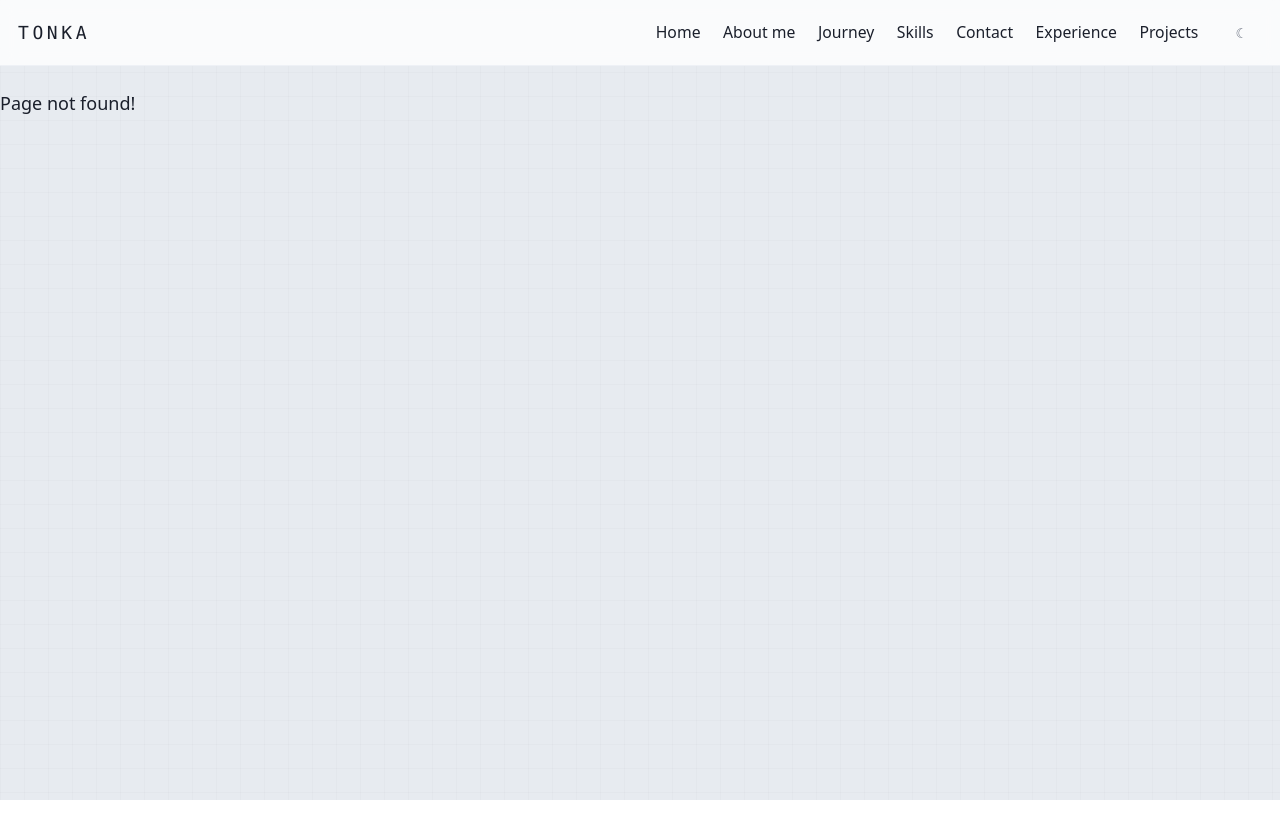
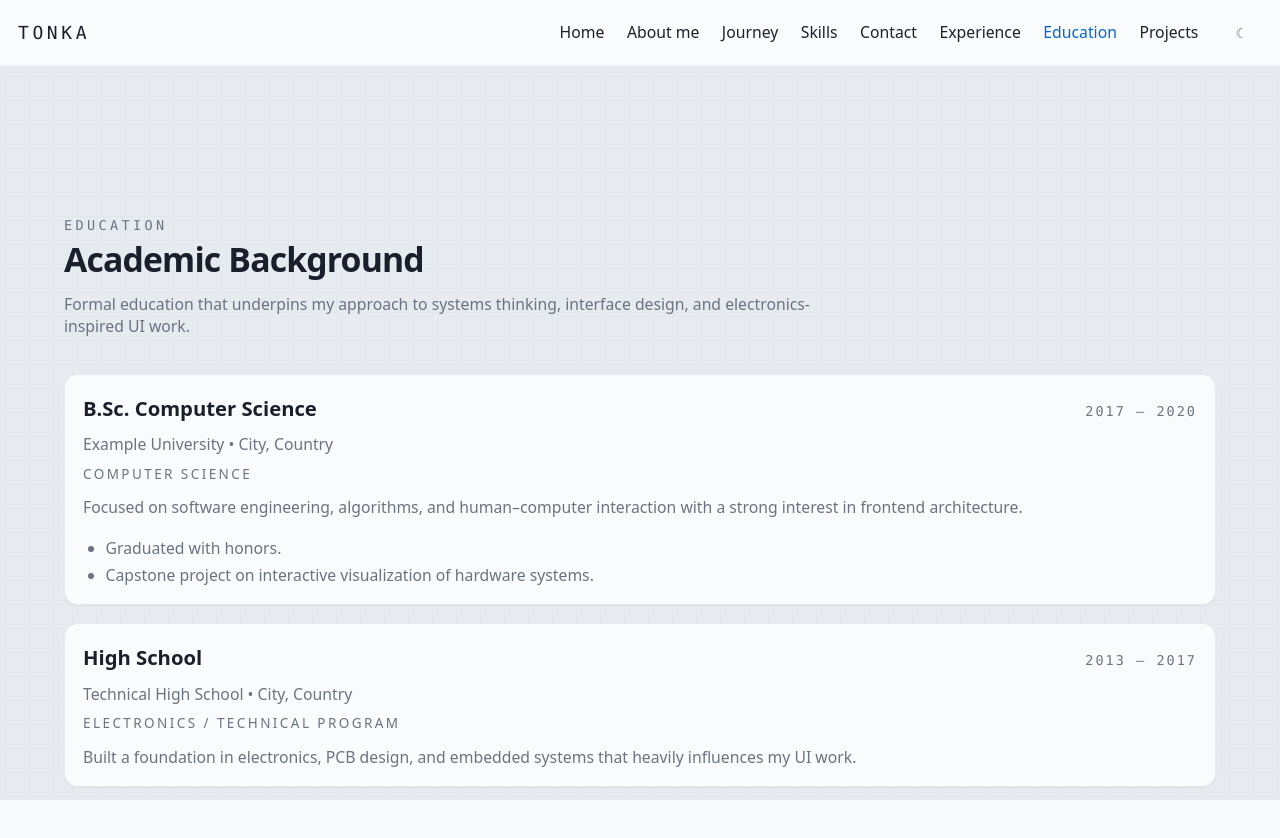
Before and after one commit to 70nKA/my-portfolio, a React (Vite) app: page /my-portfolio/education in a window 1280 px wide. Before the commit this address had no page. Shown: the top 838 px of the page. Before the commit the page ends 800 px from the top, so only its background shows below. Built offline with nearby package versions, Linux system fonts and the light colour scheme.

Commit message:
[update] EducationSection created!

```diff
--- a/src/components/layout/Header.tsx
+++ b/src/components/layout/Header.tsx
@@ -9,7 +9,7 @@ function cn(...classes: Array<string | false | null | undefined>): string {
   return classes.filter(Boolean).join(' ');
 }
 
-type PageNavItemId = 'home' | 'projects' | 'experience';
+type PageNavItemId = 'home' | 'projects' | 'experience' | 'education';
 type SectionNavItemId = 'about' | 'journey' | 'skills' | 'contact';
 
 type PageNavItem = {
@@ -35,6 +35,7 @@ const navItems: NavItem[] = [
   { id: 'skills', label: 'Skills', type: 'section', hash: '#skills' },
   { id: 'contact', label: 'Contact', type: 'section', hash: '#contact' },
   { id: 'experience', label: 'Experience', type: 'page', to: '/experience' },
+  { id: 'education', label: 'Education', type: 'page', to: '/education' },
   { id: 'projects', label: 'Projects', type: 'page', to: '/projects' },
 ];
 
--- /dev/null
+++ b/src/components/sections/EducationSection.tsx
@@ -0,0 +1,55 @@
+import React from 'react';
+import { Link } from 'react-router-dom';
+import { SectionHeading } from '../ui/SectionHeading';
+import { Card } from '../ui/Card';
+import { education } from '../../data/educations';
+
+export const EducationSection: React.FC = () => {
+  // Show only the first 1–2 items as a teaser
+  const preview = education.slice(0, 2);
+
+  return (
+    <section
+      id="education"
+      className="px-4 py-16 sm:py-20 lg:py-24 xl:py-28 2xl:py-32 scroll-mt-24"
+    >
+      <div className="mx-auto max-w-5xl">
+        <SectionHeading eyebrow="Education" title="Academic Background" />
+
+        <p className="mt-3 max-w-2xl text-sm text-schematic-muted dark:text-pcb-muted">
+          Degrees and programs that built the foundation for my work across
+          frontend engineering and electronics-inspired interfaces.
+        </p>
+
+        <div className="mt-6 grid gap-4 md:grid-cols-2">
+          {preview.map((ed) => (
+            <Card
+              key={ed.id}
+              className="border-schematic-grid/70 bg-schematic-surface/80 dark:border-pcb-dot/70 dark:bg-pcb-surface/80"
+            >
+              <h3 className="text-base font-semibold">{ed.degree}</h3>
+              <p className="text-sm font-medium text-schematic-muted dark:text-pcb-muted">
+                {ed.school}
+              </p>
+              <p className="mt-1 text-xs text-schematic-muted dark:text-pcb-muted">
+                {ed.period}
+              </p>
+              <p className="mt-2 text-sm text-schematic-muted dark:text-pcb-muted line-clamp-3">
+                {ed.description}
+              </p>
+            </Card>
+          ))}
+        </div>
+
+        <div className="mt-6">
+          <Link
+            to="/education"
+            className="text-sm font-medium text-schematic-accent underline-offset-4 hover:underline dark:text-pcb-traceBlue"
+          >
+            View full education
+          </Link>
+        </div>
+      </div>
+    </section>
+  );
+};
--- /dev/null
+++ b/src/data/educations.ts
@@ -0,0 +1,28 @@
+import type { EducationItem } from '../types/content';
+
+export const education: EducationItem[] = [
+  {
+    id: 'bsc-compsci',
+    degree: 'B.Sc. Computer Science',
+    field: 'Computer Science',
+    school: 'Example University',
+    location: 'City, Country',
+    period: '2017 – 2020',
+    description:
+      'Focused on software engineering, algorithms, and human–computer interaction with a strong interest in frontend architecture.',
+    highlights: [
+      'Graduated with honors.',
+      'Capstone project on interactive visualization of hardware systems.',
+    ],
+  },
+  {
+    id: 'hs-electronics',
+    degree: 'High School',
+    field: 'Electronics / Technical Program',
+    school: 'Technical High School',
+    location: 'City, Country',
+    period: '2013 – 2017',
+    description:
+      'Built a foundation in electronics, PCB design, and embedded systems that heavily influences my UI work.',
+  },
+];
--- /dev/null
+++ b/src/pages/EducationPage.tsx
@@ -0,0 +1,58 @@
+import React from 'react';
+import { SectionHeading } from '../components/ui/SectionHeading';
+import { Card } from '../components/ui/Card';
+import { education } from '../data/educations';
+
+export const EducationPage: React.FC = () => {
+  return (
+    <div className="px-4 py-16 sm:py-20 lg:py-24 xl:py-28 2xl:py-32">
+      <div className="mx-auto max-w-5xl">
+        <SectionHeading eyebrow="Education" title="Academic Background" />
+        <p className="mt-3 max-w-2xl text-sm text-schematic-muted dark:text-pcb-muted">
+          Formal education that underpins my approach to systems thinking,
+          interface design, and electronics-inspired UI work.
+        </p>
+
+        <div className="mt-8 space-y-4">
+          {education.map((ed) => (
+            <Card
+              key={ed.id}
+              className="flex flex-col gap-2 border-schematic-grid/70 bg-schematic-surface/80
+                         dark:border-pcb-dot/70 dark:bg-pcb-surface/80"
+            >
+              <div className="flex flex-wrap items-baseline justify-between gap-2">
+                <h3 className="text-lg font-semibold">{ed.degree}</h3>
+                <span className="text-xs font-mono uppercase tracking-[0.15em] text-schematic-muted dark:text-pcb-muted">
+                  {ed.period}
+                </span>
+              </div>
+
+              <p className="text-sm font-medium text-schematic-muted dark:text-pcb-muted">
+                {ed.school}
+                {ed.location ? ` • ${ed.location}` : ''}
+              </p>
+
+              {ed.field && (
+                <p className="text-xs uppercase tracking-[0.18em] text-schematic-muted dark:text-pcb-muted">
+                  {ed.field}
+                </p>
+              )}
+
+              <p className="mt-1 text-sm text-schematic-muted dark:text-pcb-muted">
+                {ed.description}
+              </p>
+
+              {ed.highlights && ed.highlights.length > 0 && (
+                <ul className="mt-2 list-disc space-y-1 pl-5 text-sm text-schematic-muted dark:text-pcb-muted">
+                  {ed.highlights.map((h) => (
+                    <li key={h}>{h}</li>
+                  ))}
+                </ul>
+              )}
+            </Card>
+          ))}
+        </div>
+      </div>
+    </div>
+  );
+};
--- a/src/pages/HomePage.tsx
+++ b/src/pages/HomePage.tsx
@@ -1,6 +1,7 @@
 import React from 'react';
 import { HeroSection } from '../components/sections/HeroSection';
 import { AboutSection } from '../components/sections/AboutSection';
+import { EducationSection } from '../components/sections/EducationSection';
 import { JourneySection } from '../components/sections/JourneySection';
 import { SkillsSection } from '../components/sections/SkillsSection';
 import { ContactSection } from '../components/sections/ContactSection';
@@ -12,6 +13,7 @@ export const HomePage: React.FC = () => {
       <HeroSection />
       <AboutSection />
       <ExperienceSection />
+      <EducationSection />
       <JourneySection />
       <SkillsSection />
       <ContactSection />
--- a/src/pages/ProjectDetailPage.tsx
+++ b/src/pages/ProjectDetailPage.tsx
@@ -26,15 +26,27 @@ export const ProjectDetailPage: React.FC = () => {
   }
 
   return (
-    <div className="px-4 py-16">
-      <div className="mx-auto max-w-3xl">
+    <div className="px-4 py-16 sm:py-20 lg:py-24 xl:py-28 2xl:py-32">
+      <div className="mx-auto max-w-5xl">
         <SectionHeading eyebrow="Project" title={project.title} />
 
         <p className="mt-3 text-sm text-schematic-muted dark:text-pcb-muted">
           {project.shortDescription}
         </p>
 
-        {/* PCB-style layout emphasis in dark mode can be enhanced later */}
+        {/* Hero image */}
+        {project.heroImageUrl && (
+          <div className="mt-6 overflow-hidden rounded-xl border border-schematic-grid/70 bg-schematic-surface/60 dark:border-pcb-dot/70 dark:bg-pcb-surface/60">
+            <img
+              src={project.heroImageUrl}
+              alt={`${project.title} preview`}
+              className="h-auto w-full object-cover"
+              loading="lazy"
+            />
+          </div>
+        )}
+
+        {/* Main content card */}
         <div className="mt-8 space-y-6 rounded-xl border border-schematic-grid/60 bg-schematic-surface/80 p-6 shadow-sm backdrop-blur dark:border-pcb-dot/60 dark:bg-pcb-surface/80">
           {project.longDescription && (
             <p className="text-sm text-schematic-muted dark:text-pcb-muted">
@@ -55,6 +67,28 @@ export const ProjectDetailPage: React.FC = () => {
               ))}
             </div>
           </div>
+
+          {/* Gallery */}
+          {project.images && project.images.length > 0 && (
+            <div>
+              <h3 className="text-sm font-semibold">Screenshots</h3>
+              <div className="mt-3 grid gap-3 sm:grid-cols-2">
+                {project.images.map((src, index) => (
+                  <div
+                    key={src}
+                    className="overflow-hidden rounded-lg border border-schematic-grid/40 bg-schematic-surface/60 dark:border-pcb-dot/40 dark:bg-pcb-surface/60"
+                  >
+                    <img
+                      src={src}
+                      alt={`${project.title} screenshot ${index + 1}`}
+                      className="h-auto w-full object-cover"
+                      loading="lazy"
+                    />
+                  </div>
+                ))}
+              </div>
+            </div>
+          )}
 
           <div className="flex flex-wrap gap-3 text-sm">
             {project.liveUrl && (
--- a/src/router.tsx
+++ b/src/router.tsx
@@ -8,6 +8,7 @@ import { ProjectsPage } from './pages/ProjectsPage';
 import { ProjectDetailPage } from './pages/ProjectDetailPage';
 import { NotFoundPage } from './pages/NotFoundPage.tsx';
 import { ExperiencePage } from './pages/ExperiencePage';
+import { EducationPage } from './pages/EducationPage';
 
 const routes: RouteObject[] = [
   {
@@ -18,6 +19,7 @@ const routes: RouteObject[] = [
       { path: 'projects', element: <ProjectsPage /> },
       { path: 'projects/:slug', element: <ProjectDetailPage /> },
       { path: 'experience', element: <ExperiencePage /> },
+      { path: 'education', element: <EducationPage /> },
       { path: '*', element: <NotFoundPage /> },
     ],
   },
--- a/src/types/content.ts
+++ b/src/types/content.ts
@@ -4,11 +4,12 @@ export interface Project {
   shortDescription: string;
   longDescription?: string;
   techStack: string[];
-  startDate?: string; // ISO date
-  endDate?: string; // optional
+  startDate?: string;
+  endDate?: string;
   heroImageUrl?: string;
   repoUrl?: string;
   liveUrl?: string;
+  images?: string[];
 }
 
 export interface TimelineEntry {
@@ -44,3 +45,14 @@ export type ExperienceItem = {
   description: string;
   highlights?: string[];
 };
+
+export type EducationItem = {
+  id: string;
+  degree: string;      // e.g. "B.Sc. Computer Science"
+  field?: string;      // optional, if you want a separate field
+  school: string;
+  location?: string;
+  period: string;      // e.g. "2017 – 2020"
+  description: string;
+  highlights?: string[];
+};
```
